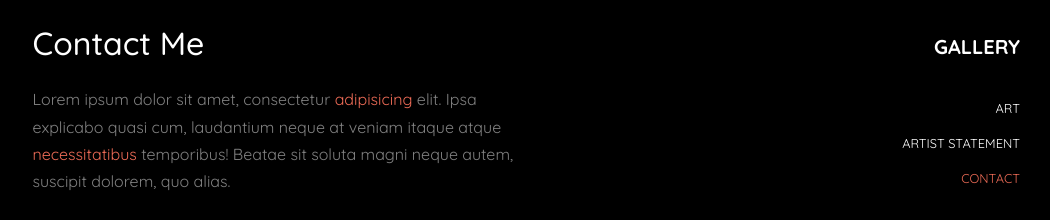
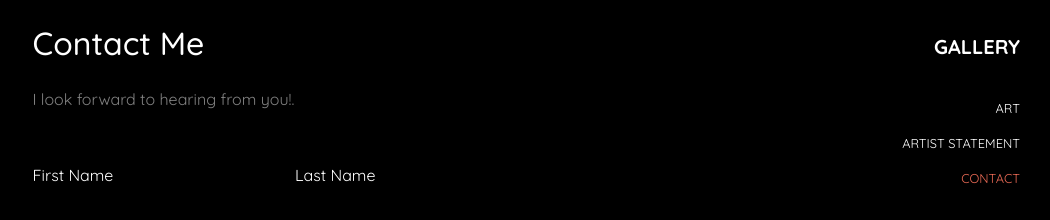
Before and after one commit to alexandramwalker/alexandramwalker.github.com, a plain HTML site: page contact.html in a window 1280 px wide. Shown: the top 220 px of the page, without its empty margins (230-1280 px from the left). Drawn offline with Linux system fonts and the light colour scheme; files whose address does not match are found by name.

Commit message:
Update contact.html

```diff
--- a/contact.html
+++ b/contact.html
@@ -67,7 +67,7 @@
 
           <div class="row">
             <div class="col-md-12">
-              <p class="mb-5">Lorem ipsum dolor sit amet, consectetur <a href="#">adipisicing</a> elit. Ipsa explicabo quasi cum, laudantium neque at veniam itaque atque <a href="#">necessitatibus</a> temporibus! Beatae sit soluta magni neque autem, suscipit dolorem, quo alias.</p>
+              <p class="mb-5">I look forward to hearing from you!.</p>
 
 
               <div class="row">
```
